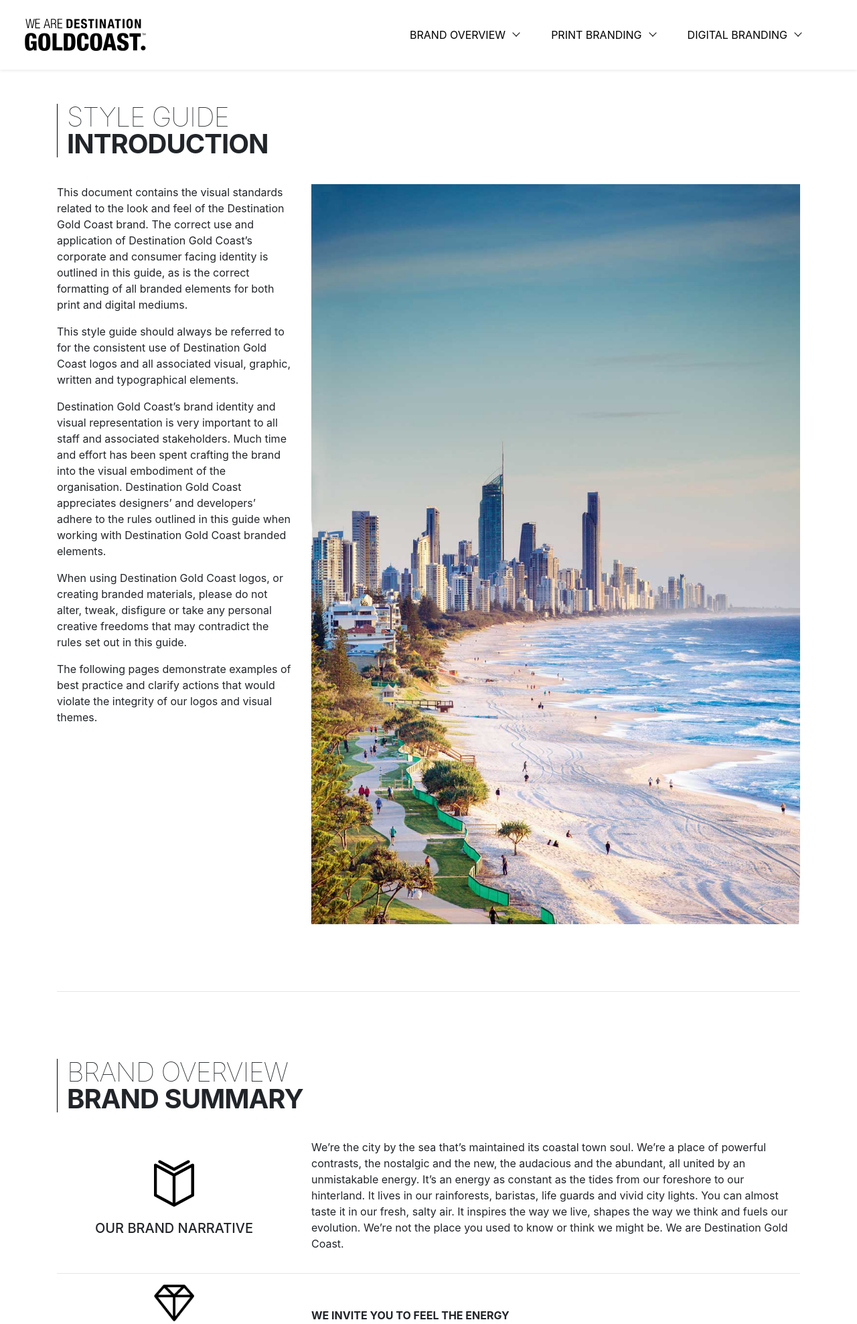
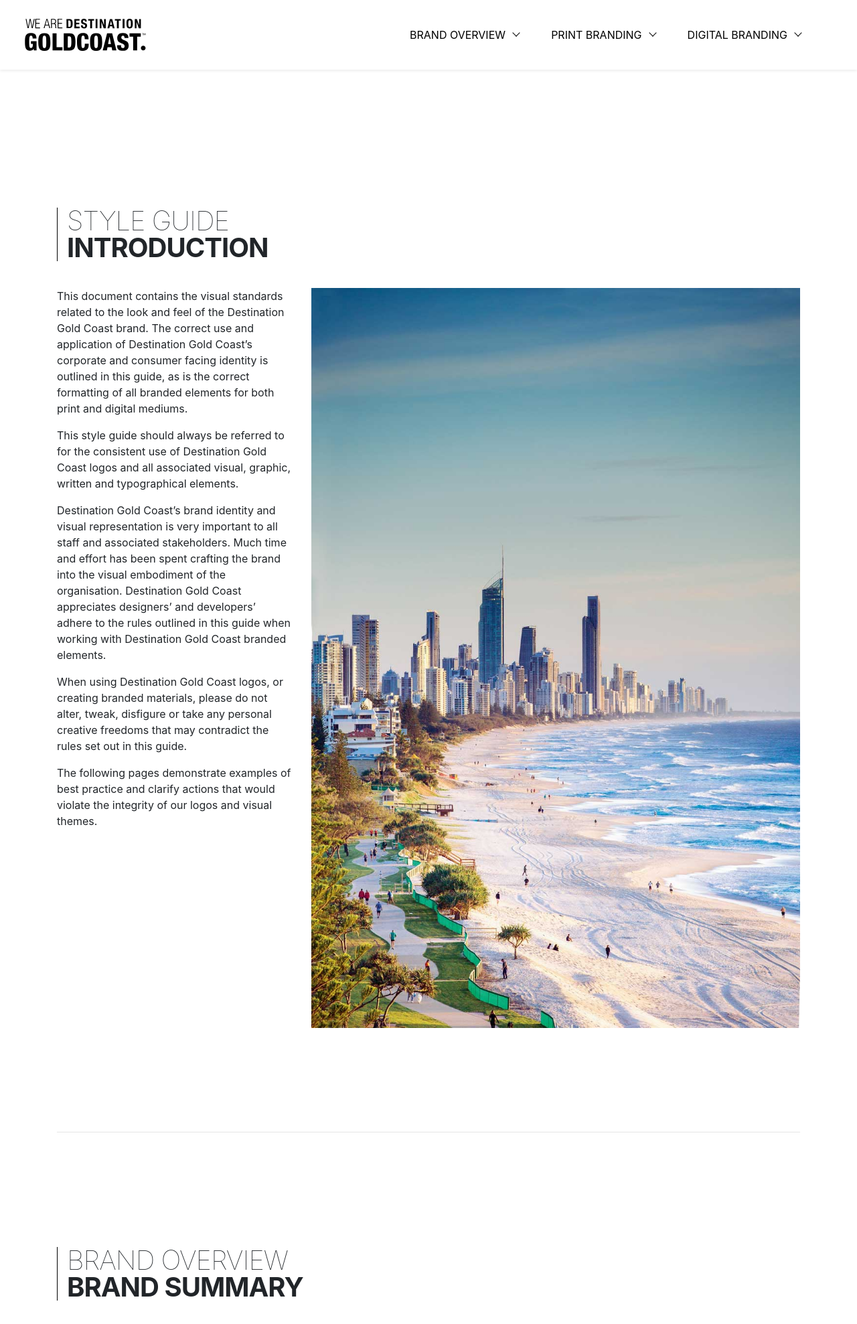
Before and after one commit to DestinationGoldCoast/styleguide, a PHP site: page /_site/index.html in a window 1280 px wide. Shown: the top 1977 px of the page at 67% size. Run offline with PHP 8.4, Linux system fonts and the light colour scheme; some libraries are stand-ins or nearby versions.

Commit message:
[ HOTFIX ] revert on the spacing

```diff
--- a/_site/assets/css/structure.css
+++ b/_site/assets/css/structure.css
@@ -82,6 +82,8 @@
   padding: 0 15px 150px; }
   main header.section-title {
     margin-bottom: 40px; }
+    main header.section-title.sub {
+      padding-top: 155px; }
     main header.section-title h1 {
       border-left: 1px solid #000;
       font-weight: 100;
@@ -92,8 +94,7 @@
       main header.section-title h1 span {
         font-weight: bold; }
   main hr.my-100 {
-    margin-top: 100px;
-    margin-bottom: 100px; }
+    margin-top: 155px; }
 
 .footer {
   background: #000;
--- a/assets/css/structure.css
+++ b/assets/css/structure.css
@@ -82,6 +82,8 @@
   padding: 0 15px 150px; }
   main header.section-title {
     margin-bottom: 40px; }
+    main header.section-title.sub {
+      padding-top: 155px; }
     main header.section-title h1 {
       border-left: 1px solid #000;
       font-weight: 100;
@@ -92,8 +94,7 @@
       main header.section-title h1 span {
         font-weight: bold; }
   main hr.my-100 {
-    margin-top: 100px;
-    margin-bottom: 100px; }
+    margin-top: 155px; }
 
 .footer {
   background: #000;
```
Also changed, not shown: assets/css/sass/structure/_main.scss (+4 -5 lines), 2 other files.
